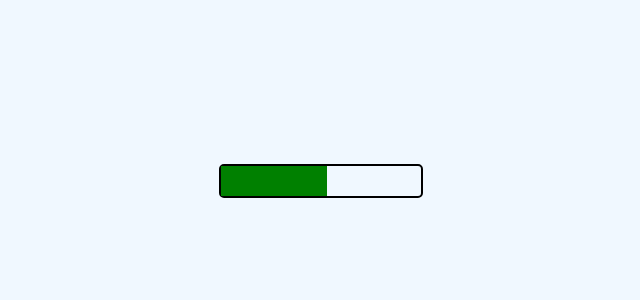
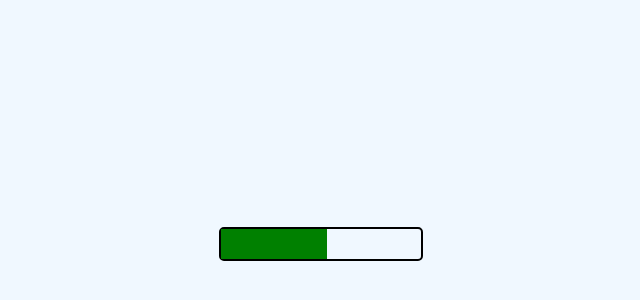
Before and after one commit to ThiagoRantunes/Loading_Bar, a plain HTML site: page index.html in a window 1280 px wide. Shown: the part 156-456 px from the top of the page, without its empty margins (319-959 px from the left). Drawn offline with Linux system fonts and the light colour scheme.

Commit message:
Update css.css

```diff
--- a/style/css.css
+++ b/style/css.css
@@ -7,7 +7,7 @@ body{
     background-color: aliceblue;
 }
 
-html{
+html,body{
     height: 100%;
     width: 100%;
 }
@@ -16,7 +16,8 @@ html{
     display: flex;
     align-items: center;
     justify-content: center;
-    margin-top: 25%;
+    width: 100%;
+    height: 100%;
 }
 
 .bar{
```
